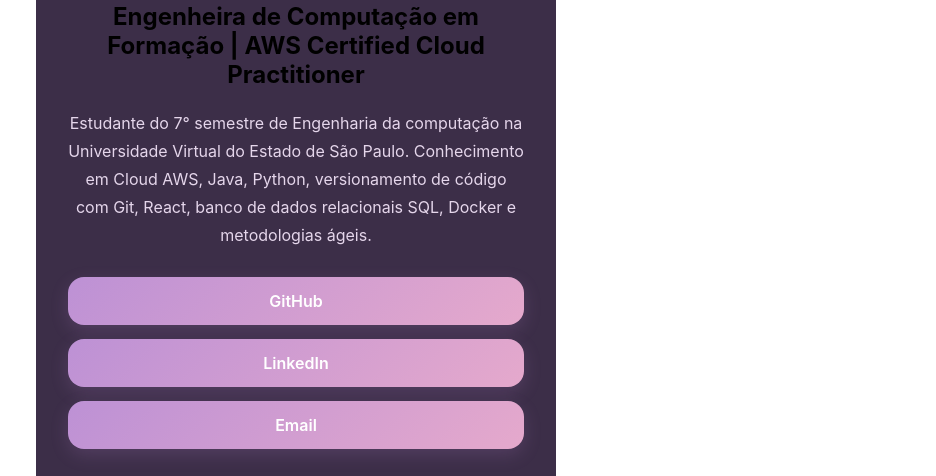
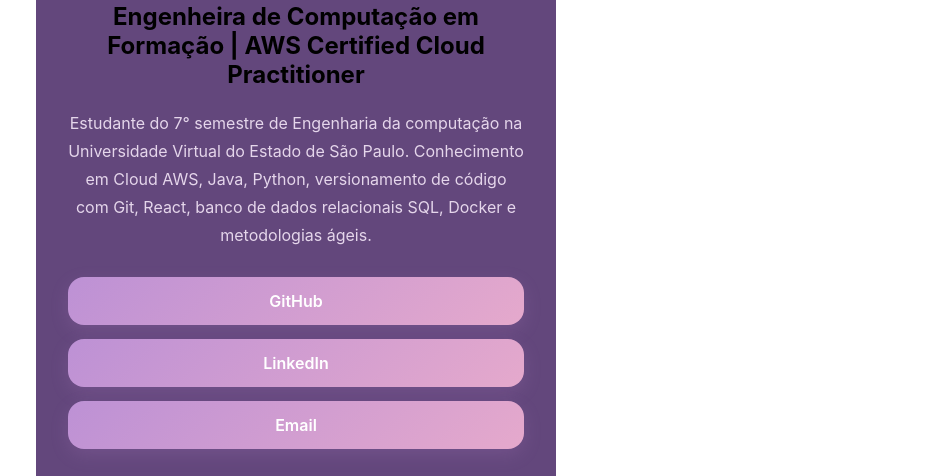
Before and after one commit to Jessicalemosgomes/Bio_Link, a plain HTML site: page index.html in a window 1280 px wide. Shown: the part 369-845 px from the top of the page, without its empty margins (344-1280 px from the left). Drawn offline with Linux system fonts and the light colour scheme.

Commit message:
Style: change color profile-card

```diff
--- a/styles.css
+++ b/styles.css
@@ -108,7 +108,7 @@ body {
 
 .profile-card {
   width: min(520px, 100%);
-  background: rgba(48, 33, 61, 0.94);
+  background: rgba(90, 60, 116, 0.94);
   border: 1px solid var(--border);
   border-radius: 32px;
   box-shadow: var(--shadow);
```
